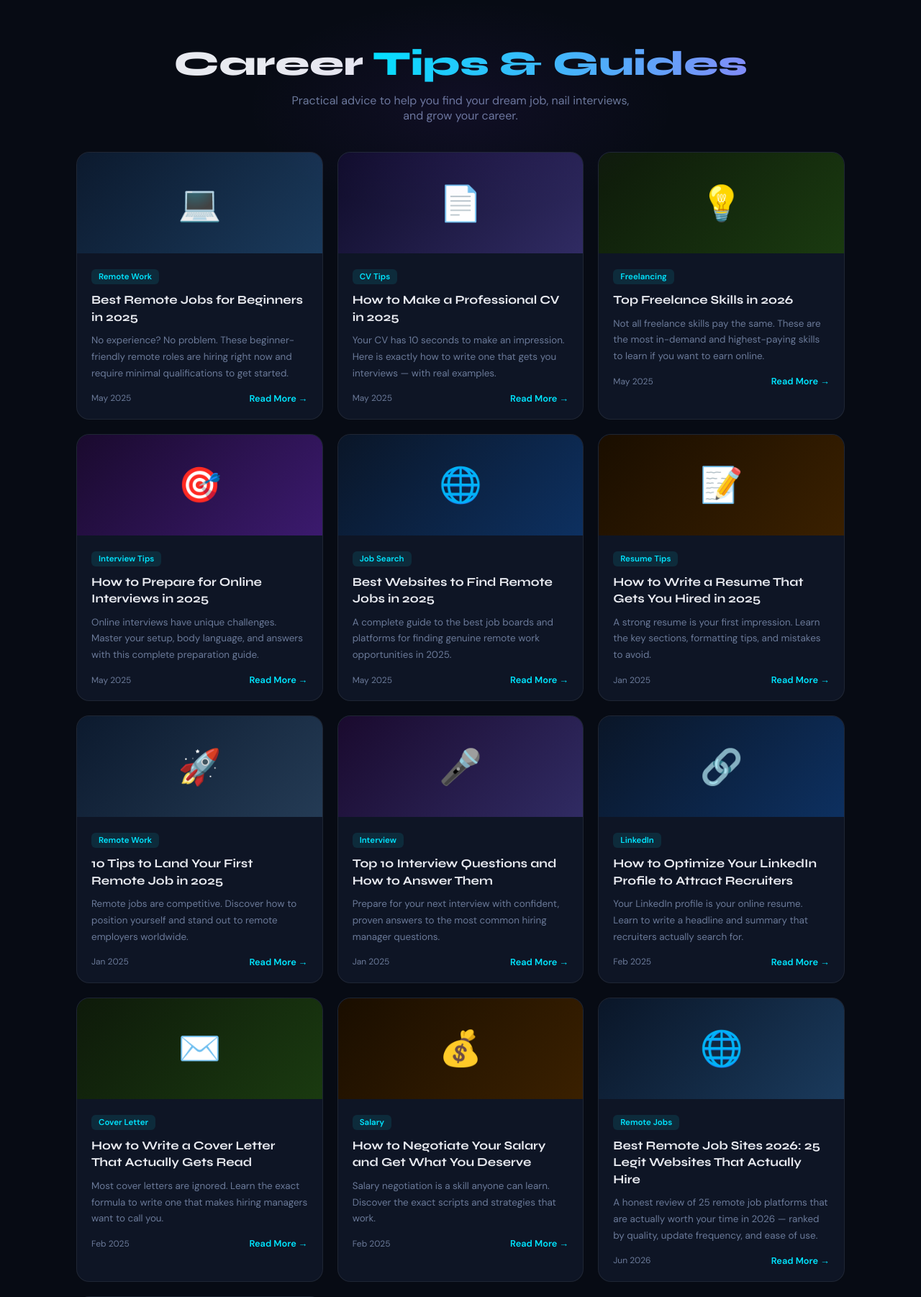
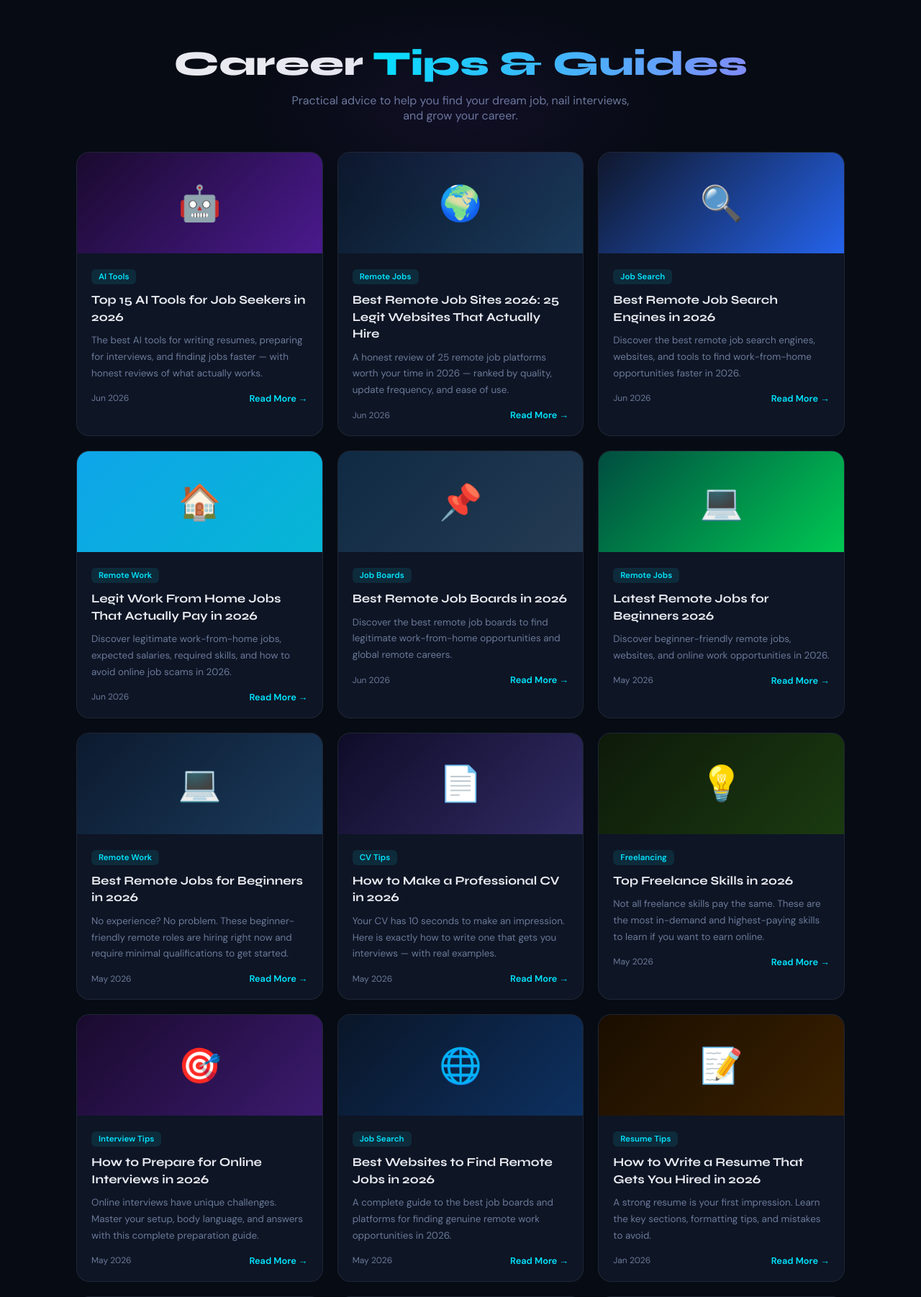
Before and after one commit to Kashifasif2493/jobhunt, a Flask app: page /blog in a window 1280 px wide. Shown: the part 60-1862 px from the top of the page at 72% size. Run offline with Flask 3, Linux system fonts and the light colour scheme.

Commit message:
Update blog.html

```diff
--- a/jobhunt-main/templates/blog.html
+++ b/jobhunt-main/templates/blog.html
@@ -9,10 +9,8 @@
   .page-hero h1 { font-family:'Syne',sans-serif; font-size:clamp(1.8rem,5vw,3rem); font-weight:800; margin-bottom:12px; }
   .page-hero h1 span { background:linear-gradient(90deg,var(--accent),#818cf8); -webkit-background-clip:text; -webkit-text-fill-color:transparent; }
   .page-hero p { color:var(--muted); font-size:1rem; max-width:500px; margin:0 auto; }
-
   .blog-wrap { max-width:1100px; margin:0 auto; padding:0 16px 60px; }
   .blog-grid { display:grid; grid-template-columns:repeat(auto-fill,minmax(300px,1fr)); gap:20px; }
-
   .blog-card { background:var(--surface); border:1px solid var(--border); border-radius:18px; overflow:hidden; transition:transform 0.2s,border-color 0.2s,box-shadow 0.2s; text-decoration:none; color:inherit; display:block; }
   .blog-card:hover { transform:translateY(-3px); border-color:rgba(0,229,255,0.25); box-shadow:0 12px 32px rgba(0,0,0,0.3); }
   .blog-banner { height:140px; display:flex; align-items:center; justify-content:center; font-size:3rem; }
@@ -23,7 +21,6 @@
   .blog-footer { display:flex; align-items:center; justify-content:space-between; }
   .blog-date { color:var(--muted); font-size:0.75rem; }
   .read-btn { font-size:0.8rem; color:var(--accent); font-weight:600; }
-
   @media(max-width:480px) { .blog-grid { grid-template-columns:1fr; } }
 </style>
 {% endblock %}
@@ -37,13 +34,73 @@
 <div class="blog-wrap">
   <div class="blog-grid">
 
+    <a href="/blog/best-ai-tools-for-job-seekers-2026" class="blog-card">
+      <div class="blog-banner" style="background:linear-gradient(135deg,#1a0a2e,#4a1a8e);">🤖</div>
+      <div class="blog-body">
+        <span class="blog-tag">AI Tools</span>
+        <div class="blog-title">Top 15 AI Tools for Job Seekers in 2026</div>
+        <div class="blog-excerpt">The best AI tools for writing resumes, preparing for interviews, and finding jobs faster — with honest reviews of what actually works.</div>
+        <div class="blog-footer"><span class="blog-date">Jun 2026</span><span class="read-btn">Read More →</span></div>
+      </div>
+    </a>
+
+    <a href="/blog/best-remote-job-sites-2026" class="blog-card">
+      <div class="blog-banner" style="background:linear-gradient(135deg,#0a1628,#1a3a5c);">🌍</div>
+      <div class="blog-body">
+        <span class="blog-tag">Remote Jobs</span>
+        <div class="blog-title">Best Remote Job Sites 2026: 25 Legit Websites That Actually Hire</div>
+        <div class="blog-excerpt">A honest review of 25 remote job platforms worth your time in 2026 — ranked by quality, update frequency, and ease of use.</div>
+        <div class="blog-footer"><span class="blog-date">Jun 2026</span><span class="read-btn">Read More →</span></div>
+      </div>
+    </a>
+
+    <a href="/blog/best-remote-job-search-engines-2026" class="blog-card">
+      <div class="blog-banner" style="background:linear-gradient(135deg,#0f172a,#2563eb);">🔍</div>
+      <div class="blog-body">
+        <span class="blog-tag">Job Search</span>
+        <div class="blog-title">Best Remote Job Search Engines in 2026</div>
+        <div class="blog-excerpt">Discover the best remote job search engines, websites, and tools to find work-from-home opportunities faster in 2026.</div>
+        <div class="blog-footer"><span class="blog-date">Jun 2026</span><span class="read-btn">Read More →</span></div>
+      </div>
+    </a>
+
+    <a href="/blog/legit-work-from-home-jobs-2026" class="blog-card">
+      <div class="blog-banner" style="background:linear-gradient(135deg,#0ea5e9,#06b6d4);">🏠</div>
+      <div class="blog-body">
+        <span class="blog-tag">Remote Work</span>
+        <div class="blog-title">Legit Work From Home Jobs That Actually Pay in 2026</div>
+        <div class="blog-excerpt">Discover legitimate work-from-home jobs, expected salaries, required skills, and how to avoid online job scams in 2026.</div>
+        <div class="blog-footer"><span class="blog-date">Jun 2026</span><span class="read-btn">Read More →</span></div>
+      </div>
+    </a>
+
+    <a href="/blog/best-remote-job-boards-in-2026" class="blog-card">
+      <div class="blog-banner" style="background:linear-gradient(135deg,#102a43,#243b53);">📌</div>
+      <div class="blog-body">
+        <span class="blog-tag">Job Boards</span>
+        <div class="blog-title">Best Remote Job Boards in 2026</div>
+        <div class="blog-excerpt">Discover the best remote job boards to find legitimate work-from-home opportunities and global remote careers.</div>
+        <div class="blog-footer"><span class="blog-date">Jun 2026</span><span class="read-btn">Read More →</span></div>
+      </div>
+    </a>
+
+    <a href="/blog/latest-remote-jobs-for-beginners-2026" class="blog-card">
+      <div class="blog-banner" style="background:linear-gradient(135deg,#004d40,#00c853);">💻</div>
+      <div class="blog-body">
+        <span class="blog-tag">Remote Jobs</span>
+        <div class="blog-title">Latest Remote Jobs for Beginners 2026</div>
+        <div class="blog-excerpt">Discover beginner-friendly remote jobs, websites, and online work opportunities in 2026.</div>
+        <div class="blog-footer"><span class="blog-date">May 2026</span><span class="read-btn">Read More →</span></div>
+      </div>
+    </a>
+
     <a href="/blog/best-remote-jobs-for-beginners" class="blog-card">
       <div class="blog-banner" style="background:linear-gradient(135deg,#0c1a2e,#1a3a5c);">💻</div>
       <div class="blog-body">
         <span class="blog-tag">Remote Work</span>
-        <div class="blog-title">Best Remote Jobs for Beginners in 2025</div>
+        <div class="blog-title">Best Remote Jobs for Beginners in 2026</div>
         <div class="blog-excerpt">No experience? No problem. These beginner-friendly remote roles are hiring right now and require minimal qualifications to get started.</div>
-        <div class="blog-footer"><span class="blog-date">May 2025</span><span class="read-btn">Read More →</span></div>
+        <div class="blog-footer"><span class="blog-date">May 2026</span><span class="read-btn">Read More →</span></div>
       </div>
     </a>
 
@@ -51,9 +108,9 @@
       <div class="blog-banner" style="background:linear-gradient(135deg,#0f0c29,#302b63);">📄</div>
       <div class="blog-body">
         <span class="blog-tag">CV Tips</span>
-        <div class="blog-title">How to Make a Professional CV in 2025</div>
+        <div class="blog-title">How to Make a Professional CV in 2026</div>
         <div class="blog-excerpt">Your CV has 10 seconds to make an impression. Here is exactly how to write one that gets you interviews — with real examples.</div>
-        <div class="blog-footer"><span class="blog-date">May 2025</span><span class="read-btn">Read More →</span></div>
+        <div class="blog-footer"><span class="blog-date">May 2026</span><span class="read-btn">Read More →</span></div>
       </div>
     </a>
 
@@ -63,7 +120,7 @@
         <span class="blog-tag">Freelancing</span>
         <div class="blog-title">Top Freelance Skills in 2026</div>
         <div class="blog-excerpt">Not all freelance skills pay the same. These are the most in-demand and highest-paying skills to learn if you want to earn online.</div>
-        <div class="blog-footer"><span class="blog-date">May 2025</span><span class="read-btn">Read More →</span></div>
+        <div class="blog-footer"><span class="blog-date">May 2026</span><span class="read-btn">Read More →</span></div>
       </div>
     </a>
 
@@ -71,9 +128,9 @@
       <div class="blog-banner" style="background:linear-gradient(135deg,#1a0a2e,#3b1a6e);">🎯</div>
       <div class="blog-body">
         <span class="blog-tag">Interview Tips</span>
-        <div class="blog-title">How to Prepare for Online Interviews in 2025</div>
+        <div class="blog-title">How to Prepare for Online Interviews in 2026</div>
         <div class="blog-excerpt">Online interviews have unique challenges. Master your setup, body language, and answers with this complete preparation guide.</div>
-        <div class="blog-footer"><span class="blog-date">May 2025</span><span class="read-btn">Read More →</span></div>
+        <div class="blog-footer"><span class="blog-date">May 2026</span><span class="read-btn">Read More →</span></div>
       </div>
     </a>
 
@@ -81,9 +138,9 @@
       <div class="blog-banner" style="background:linear-gradient(135deg,#0a1628,#0d3060);">🌐</div>
       <div class="blog-body">
         <span class="blog-tag">Job Search</span>
-        <div class="blog-title">Best Websites to Find Remote Jobs in 2025</div>
-        <div class="blog-excerpt">A complete guide to the best job boards and platforms for finding genuine remote work opportunities in 2025.</div>
-        <div class="blog-footer"><span class="blog-date">May 2025</span><span class="read-btn">Read More →</span></div>
+        <div class="blog-title">Best Websites to Find Remote Jobs in 2026</div>
+        <div class="blog-excerpt">A complete guide to the best job boards and platforms for finding genuine remote work opportunities in 2026.</div>
+        <div class="blog-footer"><span class="blog-date">May 2026</span><span class="read-btn">Read More →</span></div>
       </div>
     </a>
 
@@ -91,9 +148,9 @@
       <div class="blog-banner" style="background:linear-gradient(135deg,#1a0e00,#3a2000);">📝</div>
       <div class="blog-body">
         <span class="blog-tag">Resume Tips</span>
-        <div class="blog-title">How to Write a Resume That Gets You Hired in 2025</div>
+        <div class="blog-title">How to Write a Resume That Gets You Hired in 2026</div>
         <div class="blog-excerpt">A strong resume is your first impression. Learn the key sections, formatting tips, and mistakes to avoid.</div>
-        <div class="blog-footer"><span class="blog-date">Jan 2025</span><span class="read-btn">Read More →</span></div>
+        <div class="blog-footer"><span class="blog-date">Jan 2026</span><span class="read-btn">Read More →</span></div>
       </div>
     </a>
 
@@ -101,9 +158,9 @@
       <div class="blog-banner" style="background:linear-gradient(135deg,#0c1a2e,#243b55);">🚀</div>
       <div class="blog-body">
         <span class="blog-tag">Remote Work</span>
-        <div class="blog-title">10 Tips to Land Your First Remote Job in 2025</div>
+        <div class="blog-title">10 Tips to Land Your First Remote Job in 2026</div>
         <div class="blog-excerpt">Remote jobs are competitive. Discover how to position yourself and stand out to remote employers worldwide.</div>
-        <div class="blog-footer"><span class="blog-date">Jan 2025</span><span class="read-btn">Read More →</span></div>
+        <div class="blog-footer"><span class="blog-date">Jan 2026</span><span class="read-btn">Read More →</span></div>
       </div>
     </a>
 
@@ -113,7 +170,7 @@
         <span class="blog-tag">Interview</span>
         <div class="blog-title">Top 10 Interview Questions and How to Answer Them</div>
         <div class="blog-excerpt">Prepare for your next interview with confident, proven answers to the most common hiring manager questions.</div>
-        <div class="blog-footer"><span class="blog-date">Jan 2025</span><span class="read-btn">Read More →</span></div>
+        <div class="blog-footer"><span class="blog-date">Jan 2026</span><span class="read-btn">Read More →</span></div>
       </div>
     </a>
 
@@ -123,7 +180,7 @@
         <span class="blog-tag">LinkedIn</span>
         <div class="blog-title">How to Optimize Your LinkedIn Profile to Attract Recruiters</div>
         <div class="blog-excerpt">Your LinkedIn profile is your online resume. Learn to write a headline and summary that recruiters actually search for.</div>
-        <div class="blog-footer"><span class="blog-date">Feb 2025</span><span class="read-btn">Read More →</span></div>
+        <div class="blog-footer"><span class="blog-date">Feb 2026</span><span class="read-btn">Read More →</span></div>
       </div>
     </a>
 
@@ -133,7 +190,7 @@
         <span class="blog-tag">Cover Letter</span>
         <div class="blog-title">How to Write a Cover Letter That Actually Gets Read</div>
         <div class="blog-excerpt">Most cover letters are ignored. Learn the exact formula to write one that makes hiring managers want to call you.</div>
-        <div class="blog-footer"><span class="blog-date">Feb 2025</span><span class="read-btn">Read More →</span></div>
+        <div class="blog-footer"><span class="blog-date">Feb 2026</span><span class="read-btn">Read More →</span></div>
       </div>
     </a>
 
@@ -143,27 +200,7 @@
         <span class="blog-tag">Salary</span>
         <div class="blog-title">How to Negotiate Your Salary and Get What You Deserve</div>
         <div class="blog-excerpt">Salary negotiation is a skill anyone can learn. Discover the exact scripts and strategies that work.</div>
-        <div class="blog-footer"><span class="blog-date">Feb 2025</span><span class="read-btn">Read More →</span></div>
-      </div>
-    </a>
-
-    <a href="/blog/best-remote-job-sites-2026" class="blog-card">
-      <div class="blog-banner" style="background:linear-gradient(135deg,#0a1628,#1a3a5c);">🌐</div>
-      <div class="blog-body">
-        <span class="blog-tag">Remote Jobs</span>
-        <div class="blog-title">Best Remote Job Sites 2026: 25 Legit Websites That Actually Hire</div>
-        <div class="blog-excerpt">A honest review of 25 remote job platforms that are actually worth your time in 2026 — ranked by quality, update frequency, and ease of use.</div>
-        <div class="blog-footer"><span class="blog-date">Jun 2026</span><span class="read-btn">Read More →</span></div>
-      </div>
-    </a>
-
-      <a href="/blog/best-ai-tools-for-job-seekers-2026" class="blog-card">
-      <div class="blog-banner" style="background:linear-gradient(135deg,#1a0a2e,#4a1a8e);">🤖</div>
-      <div class="blog-body">
-        <span class="blog-tag">AI Tools</span>
-        <div class="blog-title">Top 15 AI Tools for Job Seekers in 2026: Find Jobs Faster and Smarter</div>
-        <div class="blog-excerpt">The best AI tools for writing resumes, preparing for interviews, and finding jobs faster — with honest reviews of what actually works.</div>
-        <div class="blog-footer"><span class="blog-date">Jun 2026</span><span class="read-btn">Read More →</span></div>
+        <div class="blog-footer"><span class="blog-date">Feb 2026</span><span class="read-btn">Read More →</span></div>
       </div>
     </a>
 
```
